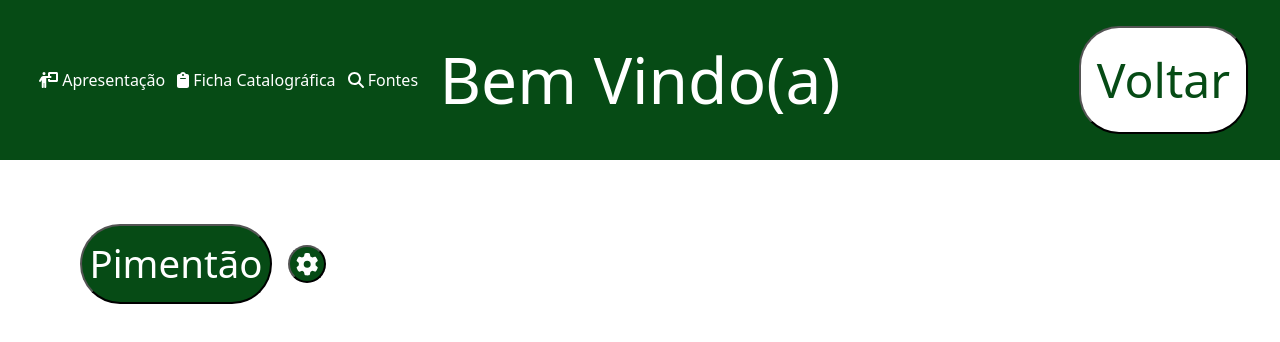
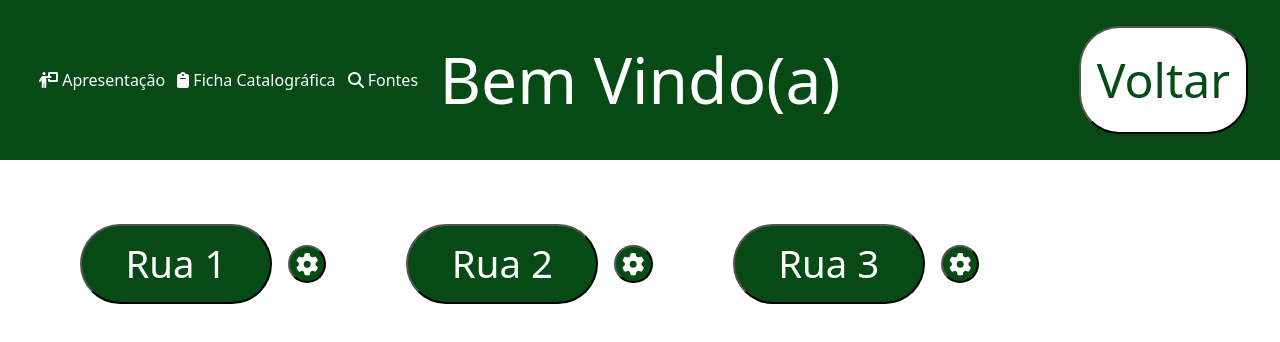
Before and after one commit to PedroHenriqueFAS/Automated_Irrigation_Monitoring, a Vue app: page /home in a window 1280 px wide. Shown: the top 342 px of the page. Built offline with nearby package versions, Linux system fonts and the light colour scheme.

Commit message:
feat: add navigation buttons for additional stats pages in Home component

```diff
--- a/src/views/Home.vue
+++ b/src/views/Home.vue
@@ -6,9 +6,20 @@
                 <!-- <NavBar/> -->
             </div>
            <div class="plant-button-container">
-               <button class="plant-button" @click="goToStats()">Pimentão</button>
+               <button class="plant-button" @click="goToStats('stats')">Rua 1</button>
                <button class="plant-config-button" @click="goToConfig()"><font-awesome-icon icon="fa-solid fa-gear" /></button>
            </div>
+
+           <div class="plant-button-container">
+               <button class="plant-button" @click="goToStats('stats02')">Rua 2</button>
+               <button class="plant-config-button" @click="goToConfig()"><font-awesome-icon icon="fa-solid fa-gear" /></button>
+           </div>
+
+           <div class="plant-button-container">
+               <button class="plant-button" @click="goToStats('stats03')">Rua 3</button>
+               <button class="plant-config-button" @click="goToConfig()"><font-awesome-icon icon="fa-solid fa-gear" /></button>
+           </div>
+
        </div>
     </div>
 </template>
@@ -23,8 +34,8 @@ export default {
     NavBar
 },
     methods: {
-        goToStats(){
-            this.$router.push("/stats")
+        goToStats(statsPage){
+            this.$router.push("/" + statsPage)
         },
         goToConfig(){
             this.$router.push("/config")
```
